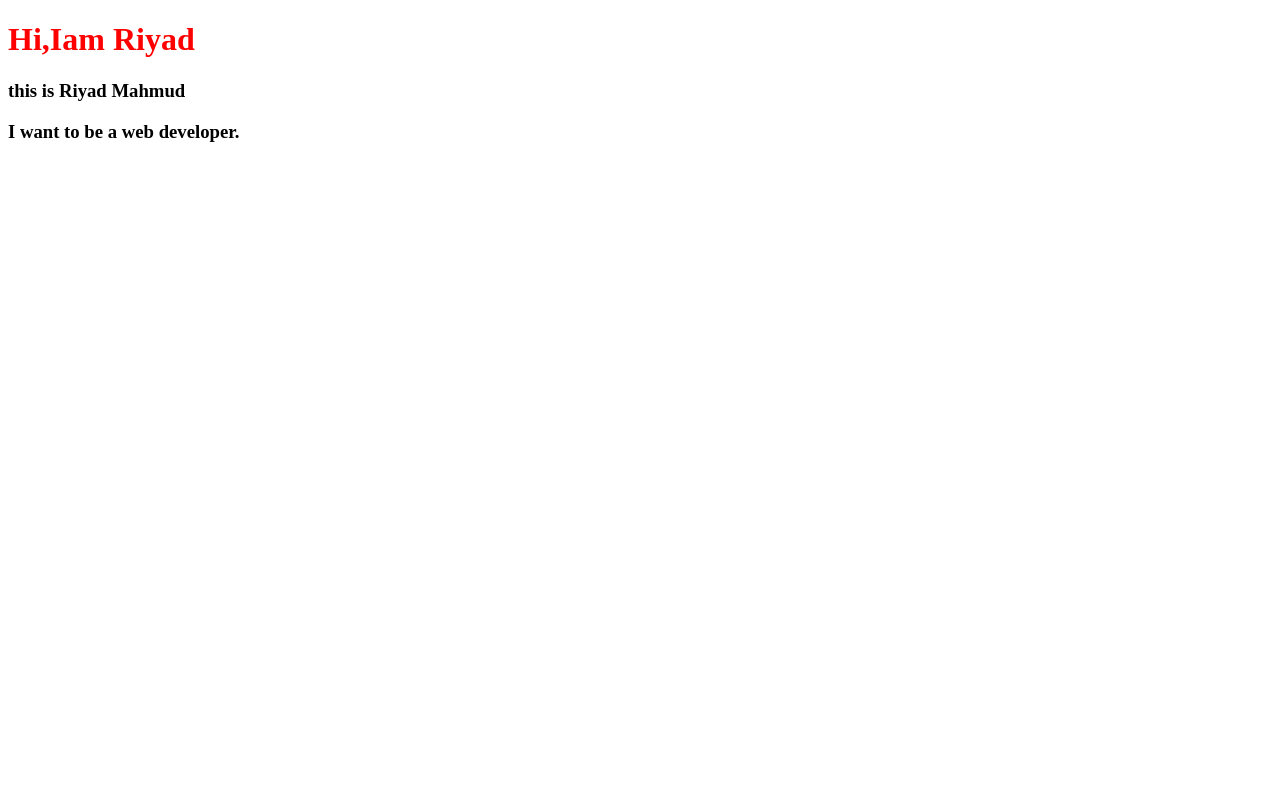
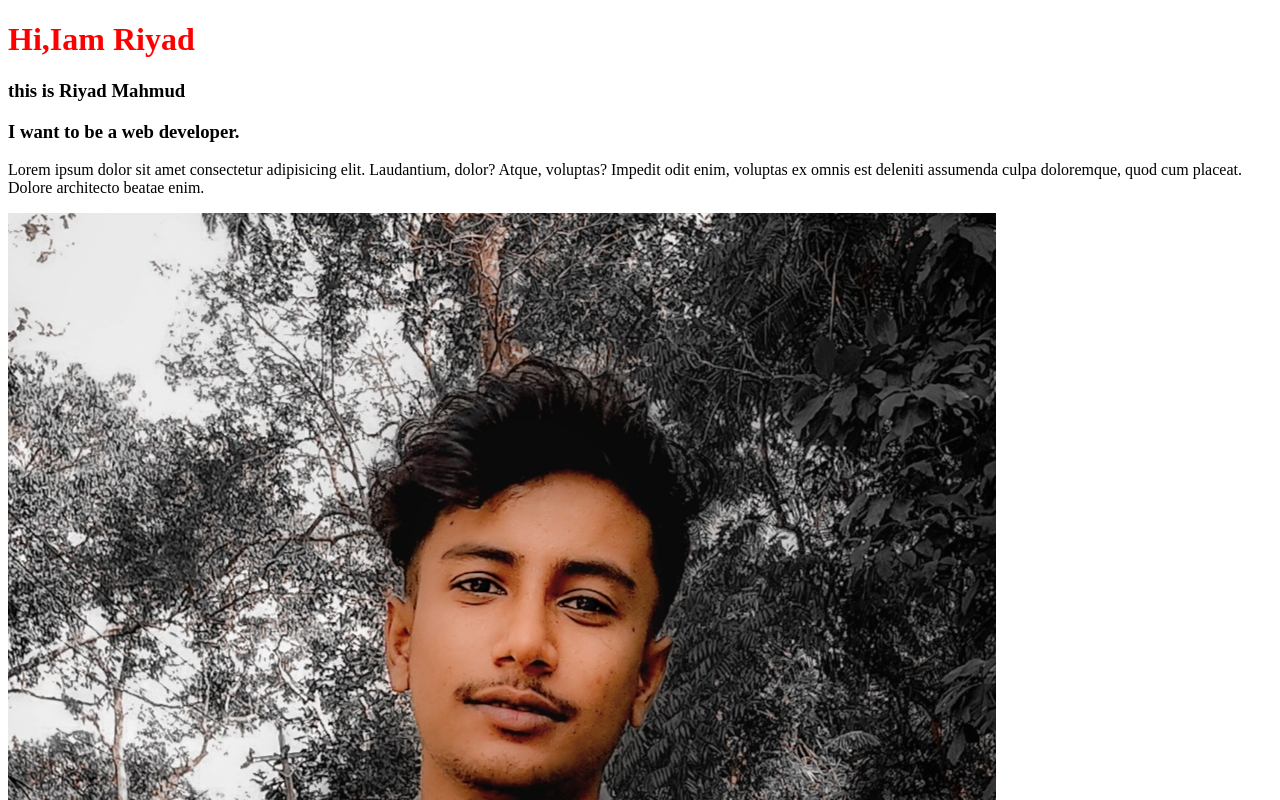
Before and after one commit to riyadh35/my-second-repo, a plain HTML site: page index.html in a window 1280 px wide. Shown: the top 800 px of the page. Drawn offline with Linux system fonts and the light colour scheme.

Commit message:
add paragraph

```diff
--- a/index.html
+++ b/index.html
@@ -11,7 +11,10 @@
     <h1>Hi,Iam Riyad</h1>
     <h3>this is Riyad Mahmud </h3>
     <h3>I want to be a web developer. </h3>
-    <img src="" alt="">
+   <p>
+    Lorem ipsum dolor sit amet consectetur adipisicing elit. Laudantium, dolor? Atque, voluptas? Impedit odit enim, voluptas ex omnis est deleniti assumenda culpa doloremque, quod cum placeat. Dolore architecto beatae enim.
+   </p>
+    <img src="./riyad111.jpg" alt="">
 
 </body>
 </html>
```
